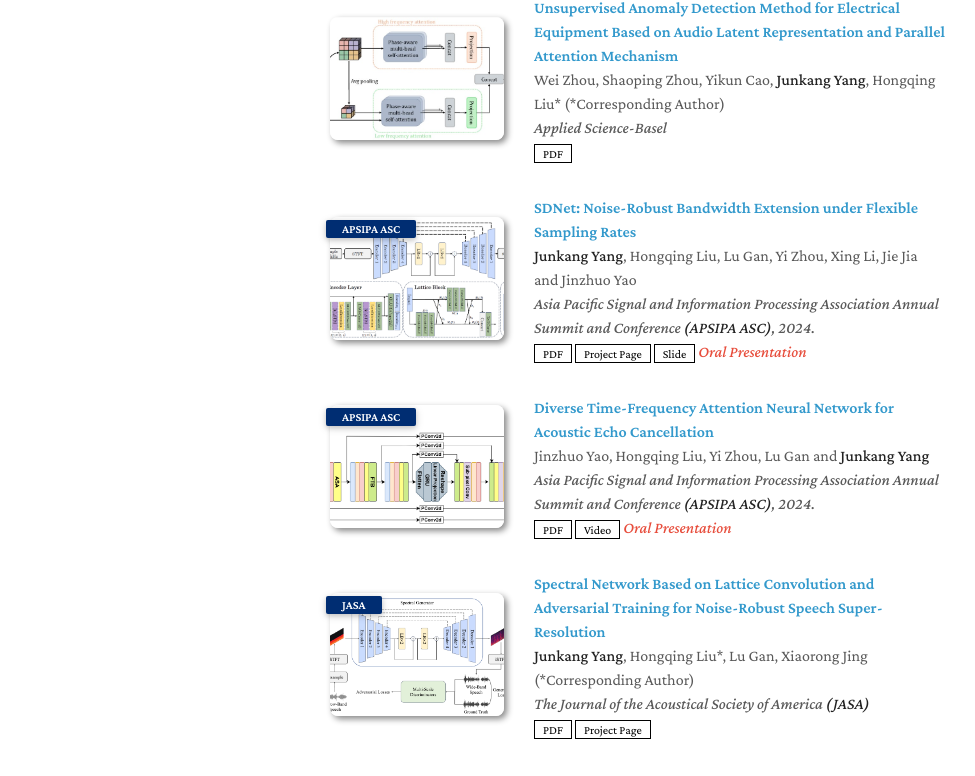
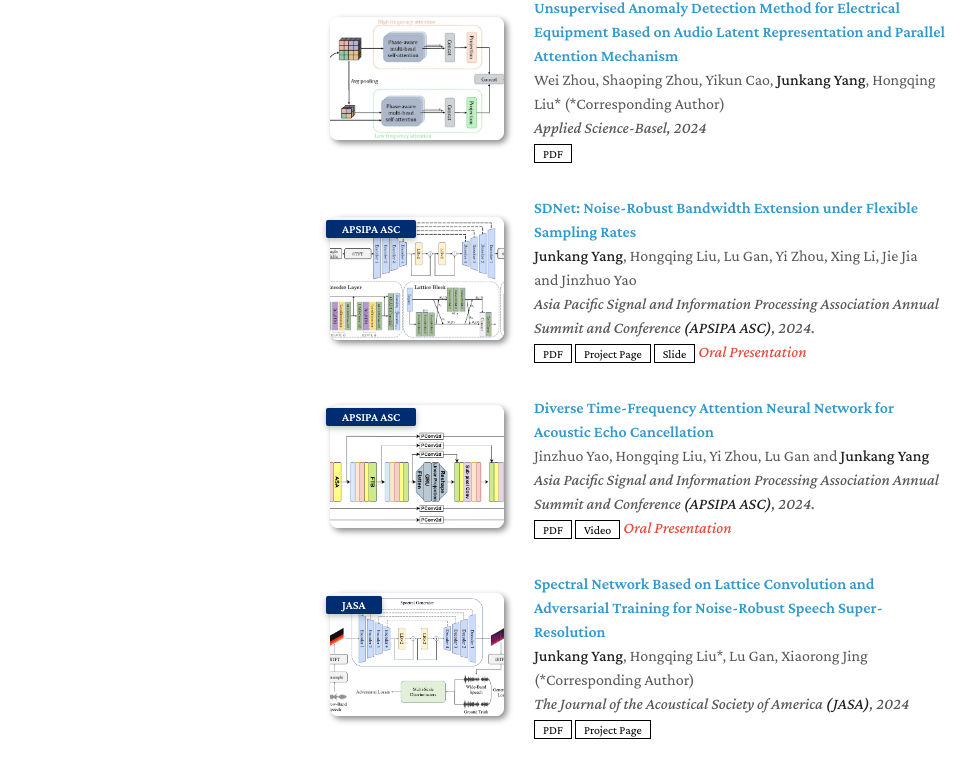
Before and after one commit to JunkangYang/JunkangYang.github.io, a Jekyll site: the page built from index.md, in a window 1280 px wide and 1400 px high. Shown: the part 473-1249 px from the top of the window, without its empty margins (160-1135 px from the left). Built offline with Jekyll 4.4.1, drawn with Linux system fonts in a browser that asks for light colours; a style sheet for code colours, icons or effects is not loaded; our own code applies the rules of GitHub Pages for plain Markdown files.

Commit message:
Update publications.yml

```diff
--- a/_data/publications.yml
+++ b/_data/publications.yml
@@ -13,7 +13,7 @@ main:
 
   - title: "Unsupervised Anomaly Detection Method for Electrical Equipment Based on Audio Latent Representation and Parallel Attention Mechanism"
     authors: Wei Zhou, Shaoping Zhou, Yikun Cao, <strong>Junkang Yang</strong>, Hongqing Liu* (*Corresponding Author)
-    conference: Applied Science-Basel
+    conference: Applied Science-Basel, 2024
     pdf: https://junkangyang.github.io/assets/files/applsci-15-08474.pdf
     image: ./assets/img/2025-07-31-210422.jpg
 
@@ -39,7 +39,7 @@ main:
   - title: "Spectral Network Based on Lattice Convolution and Adversarial Training for Noise-Robust Speech Super-Resolution"
     authors: <strong>Junkang Yang</strong>, Hongqing Liu*, Lu Gan, Xiaorong Jing (*Corresponding Author)
     conference_short: JASA
-    conference: The Journal of the Acoustical Society of America <strong>(JASA)</strong>
+    conference: The Journal of the Acoustical Society of America <strong>(JASA)</strong>, 2024
     pdf: https://junkangyang.github.io/assets/files/3143_1.pdf
     image: ./assets/img/2024-11-20-172833.png
     page: https://sdnetdemo.github.io
```
